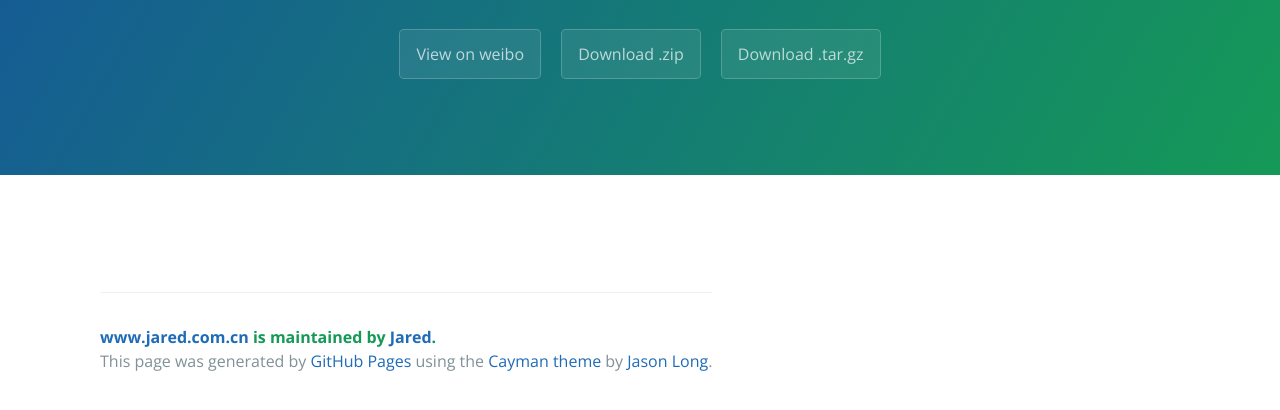
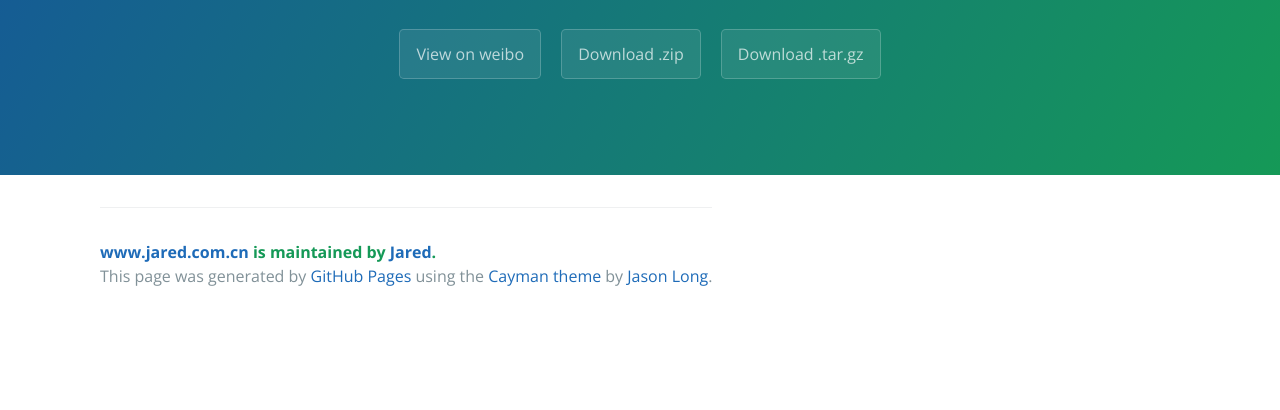
Before and after one commit to Jared1016/Jared1016.github.io, a plain HTML site: page index.html in a window 1280 px wide. Shown: the part 208-618 px from the top of the page. Drawn offline with nearby package versions, Linux system fonts and the light colour scheme.

Commit message:
Update index.html

```diff
--- a/index.html
+++ b/index.html
@@ -25,7 +25,7 @@
 
 
 
-      <footer class="site-footer" style="position:absolute;top:500px;left:100px;">
+      <footer class="site-footer" style="position:absolute;buttom:20px;left:100px">
         <span class="site-footer-owner"><a href="https://www.jared.com.cn">www.jared.com.cn</a> is maintained by <a href="https://github.com/Jared1016">Jared</a>.</span>
         <span class="site-footer-credits">This page was generated by <a href="https://pages.github.com">GitHub Pages</a> using the <a href="https://github.com/jasonlong/cayman-theme">Cayman theme</a> by <a href="https://twitter.com/jasonlong">Jason Long</a>.</span>
       </footer>
```
